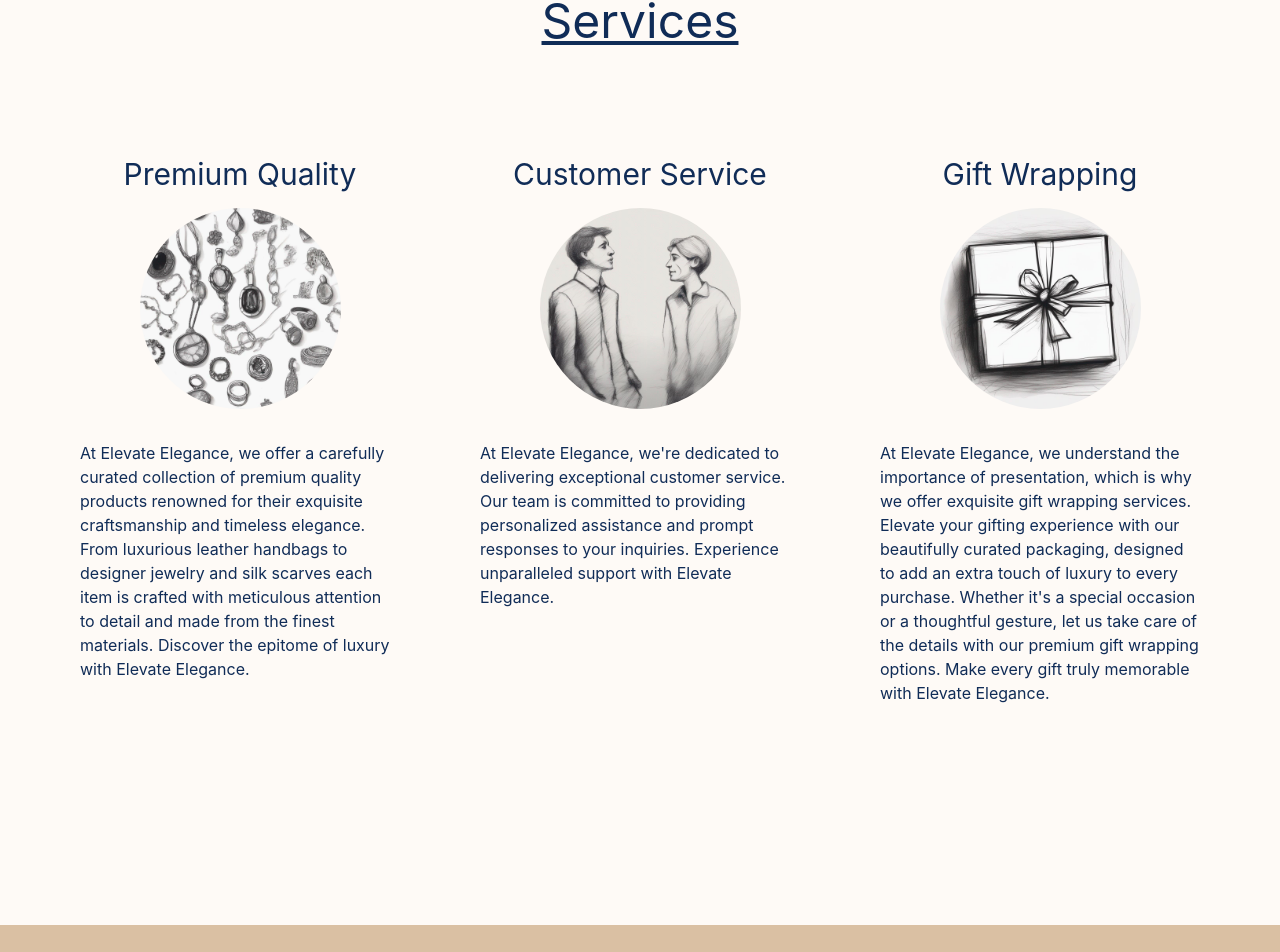
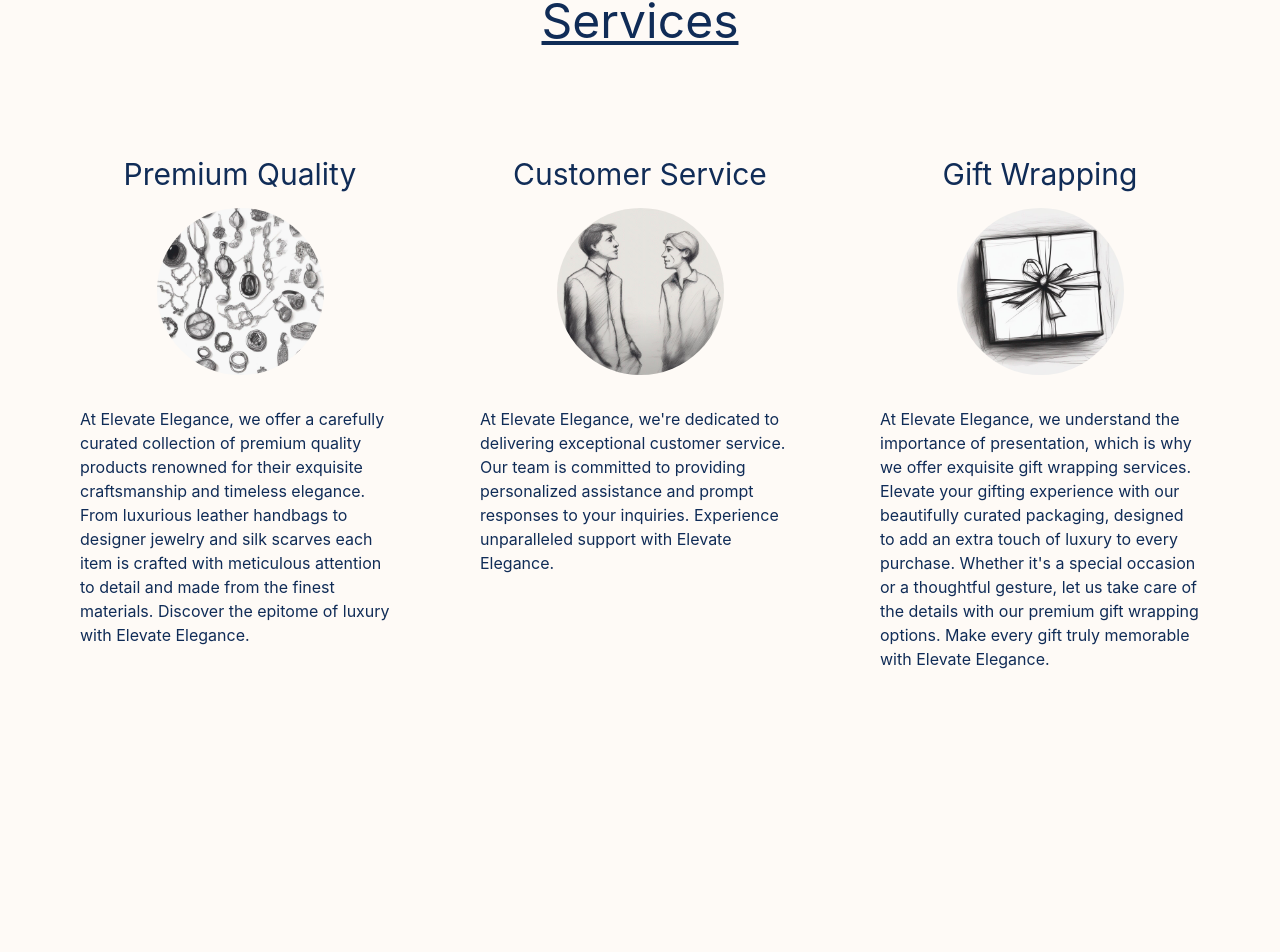
Before and after one commit to boel78/elevate-elegance, a React (Vite) app in the folder frontend/elevate/: page / in a window 1280 px wide. Shown: the part 3060-4012 px from the top of the page. Built offline with nearby package versions, Linux system fonts and the light colour scheme.

Commit message:
optimerade services

```diff
--- a/frontend/elevate/pages/Homepage/homePage.jsx
+++ b/frontend/elevate/pages/Homepage/homePage.jsx
@@ -47,6 +47,33 @@
     },
   ];
 
+  const services = [
+    {
+      title: "Premium Quality",
+      image: "/images/quality.jpeg",
+      text: "At Elevate Elegance, we offer a carefully curated collection of premium quality products renowned for their exquisite             craftsmanship and timeless elegance. From luxurious leather handbags to designer jewelry and silk scarves each item is crafted with meticulous attention to detail and made from the finest materials. Discover the epitome of luxury with Elevate Elegance.",
+    },
+    {
+      title: "Customer Service",
+      image: "/images/customer.jpeg",
+      text: `At Elevate Elegance, we're dedicated to delivering exceptional
+      customer service. Our team is committed to providing personalized
+      assistance and prompt responses to your inquiries. Experience
+      unparalleled support with Elevate Elegance.`
+    },
+    {
+      title: "Gift Wrapping",
+      image:"/images/gift.jpeg",
+      text: `At Elevate Elegance, we understand the importance of presentation,
+      which is why we offer exquisite gift wrapping services. Elevate
+      your gifting experience with our beautifully curated packaging,
+      designed to add an extra touch of luxury to every purchase.
+      Whether it's a special occasion or a thoughtful gesture, let us
+      take care of the details with our premium gift wrapping options.
+      Make every gift truly memorable with Elevate Elegance.`
+    }
+  ];
+
   return (
     <Layout>
       <div className="z-200 flex  flex-col justify-center pb-60 text-white bg-hero bg-fixed w-full h-[600px] xl:h-[950px] bg-cover">
@@ -85,6 +112,7 @@
           )}
         </div>
       </div>
+
       {/*    Kategori länkar */}
       <div className="flex flex-wrap 2xl:flex-nowrap w-full h-1/2">
         {categoryLinkObjects.map((obj, index) => (
@@ -103,63 +131,30 @@
           </div>
         ))}
       </div>
+
       <div className="flex-col items-center pb-[220px]">
         <p className="text-5xl underline text-darkBlue text-center pb-[111px] pt-[54px] font-inter">
           Services
         </p>
         <div className="flex justify-center gap-[80px]">
-          <div className="flex flex-col items-center w-1/4 gap-4">
-            <p className="text-3xl text-darkBlue font-inter text-nowrap">
-              Premium Quality
-            </p>
-            <img
-              src="/images/quality.jpeg"
-              className="h-[201px] w-auto rounded-full"
+        {services.map((obj, index) => (
+        <div className="flex flex-col items-center w-1/4 gap-4" key={index}>
+          <p className="text-3xl text-darkBlue font-inter text-nowrap">
+            {obj.title}
+          </p>
+          <img
+              src={obj.image}
+              className="h-1/4 w-auto rounded-full"
             />
             <p className="text-darkBlue font-inter text-wrap pt-4">
-              At Elevate Elegance, we offer a carefully curated collection of
-              premium quality products renowned for their exquisite
-              craftsmanship and timeless elegance. From luxurious leather
-              handbags to designer jewelry and silk scarves each item is crafted
-              with meticulous attention to detail and made from the finest
-              materials. Discover the epitome of luxury with Elevate Elegance.
+              {obj.text}
             </p>
-          </div>
-          <div className="flex flex-col items-center w-1/4 gap-4">
-            <p className="text-3xl text-darkBlue font-inter text-nowrap">
-              Customer Service
-            </p>
-            <img
-              src="/images/customer.jpeg"
-              className="h-[201px] w-auto rounded-full"
-            />
-            <p className="text-darkBlue font-inter text-wrap pt-4">
-              At Elevate Elegance, we're dedicated to delivering exceptional
-              customer service. Our team is committed to providing personalized
-              assistance and prompt responses to your inquiries. Experience
-              unparalleled support with Elevate Elegance.
-            </p>
-          </div>
-          <div className="flex flex-col items-center w-1/4 gap-4">
-            <p className="text-3xl text-darkBlue font-inter text-nowrap">
-              Gift Wrapping
-            </p>
-            <img
-              src="/images/gift.jpeg"
-              className="h-[201px] w-auto rounded-full"
-            />
-            <p className="text-darkBlue font-inter text-wrap pt-4">
-              At Elevate Elegance, we understand the importance of presentation,
-              which is why we offer exquisite gift wrapping services. Elevate
-              your gifting experience with our beautifully curated packaging,
-              designed to add an extra touch of luxury to every purchase.
-              Whether it's a special occasion or a thoughtful gesture, let us
-              take care of the details with our premium gift wrapping options.
-              Make every gift truly memorable with Elevate Elegance.
-            </p>
-          </div>
+        </div>
+      ))}
         </div>
       </div>
+
+
 
       <div className="w-full bg-lightTan flex flex-col items-center gap-20 py-60">
         <h3 className="text-6xl text-darkBlue font-inter">
@@ -173,5 +168,7 @@
         <BlueButton btnText={"Subscribe"} />
       </div>
     </Layout>
+
+
   );
 };
```
